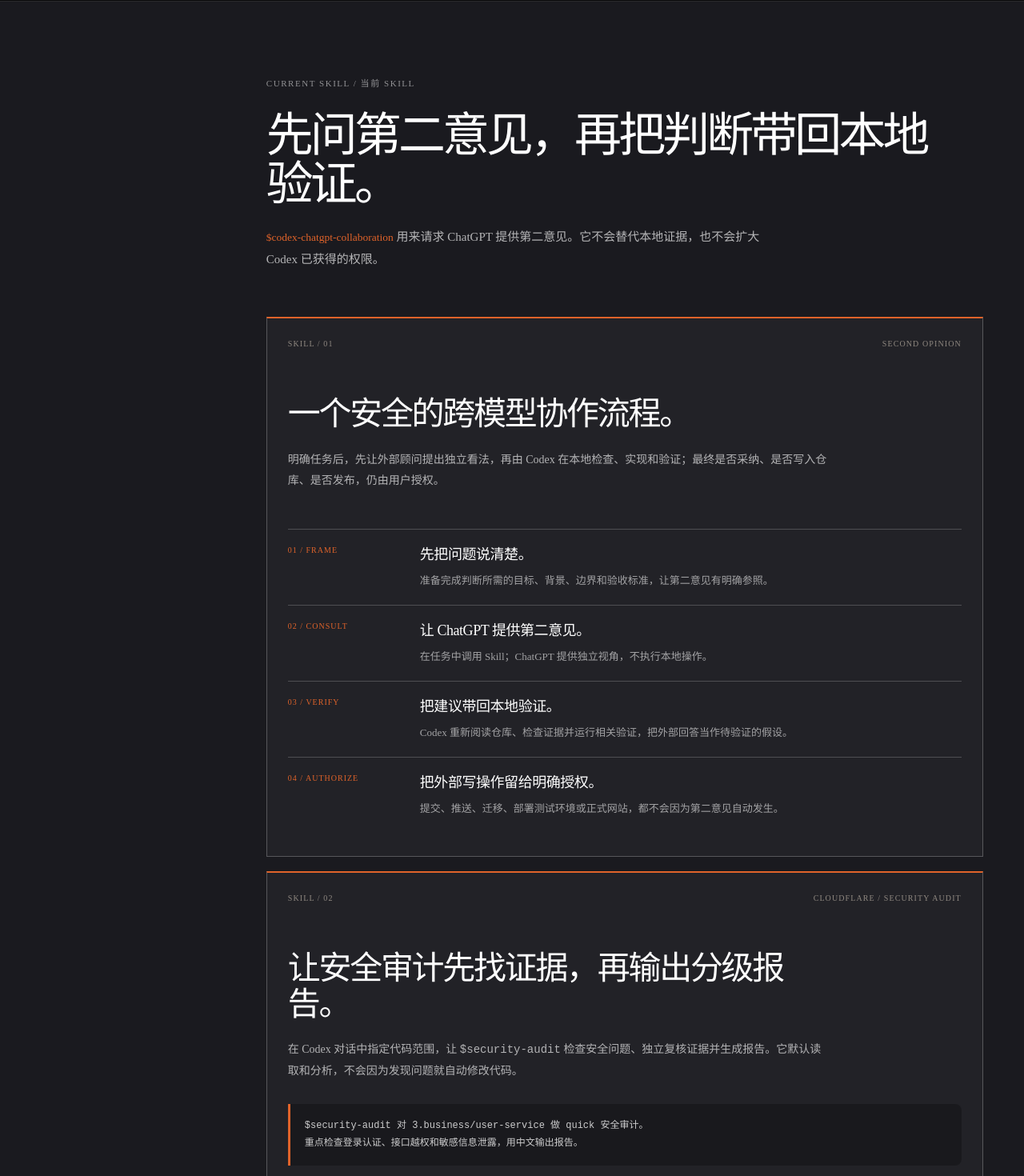
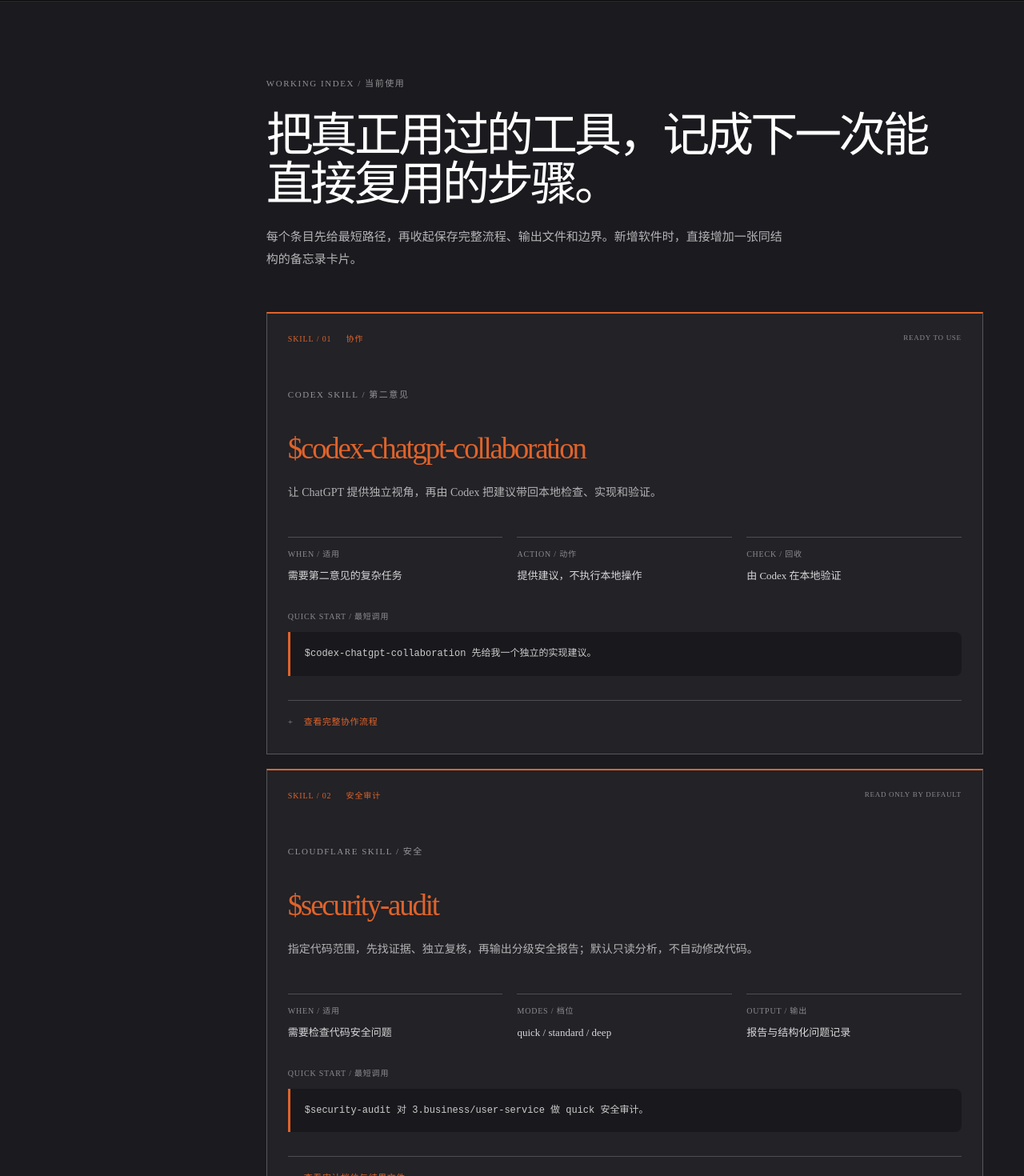
Before and after one commit to Killua910211/killua-win, a Next.js app: page /mind in a window 1280 px wide. Shown: the part 800-2270 px from the top of the page at 80% size. Built offline with nearby package versions, Linux system fonts and the light colour scheme.

Commit message:
feat: redesign mind as tool memo index

```diff
--- a/app/mind/mind.module.css
+++ b/app/mind/mind.module.css
@@ -1,50 +1,4 @@
-.skillsBody,
-.boundaryBody {
-  min-width: 0;
-}
-
-.skillsBody h2,
-.boundaryBody h2 {
-  max-width: 850px;
-  font-size: clamp(32px, 4.6vw, 64px);
-  font-weight: 520;
-  letter-spacing: -.065em;
-  line-height: 1.04;
-}
-
-.skillsLead {
-  max-width: 650px;
-  margin: 22px 0 0;
-  color: #5d5a53;
-  font-size: 15px;
-  line-height: 1.85;
-}
-
-.boundaryGrid article > span {
-  color: #667000;
-  font-family: var(--font-mono), monospace;
-  font-size: 10px;
-  letter-spacing: .1em;
-}
-
-.boundaryGrid h3 {
-  max-width: 360px;
-  margin: 30px 0 0;
-  font-size: 23px;
-  font-weight: 540;
-  letter-spacing: -.04em;
-  line-height: 1.2;
-}
-
-.boundaryGrid p {
-  max-width: 410px;
-  margin: 12px 0 0;
-  color: #5d5a53;
-  font-size: 13px;
-  line-height: 1.8;
-}
-
-.skills,
+.memos,
 .boundary {
   display: grid;
   grid-template-columns: minmax(170px, 22vw) minmax(0, 1fr);
@@ -54,59 +8,139 @@
   color: #fff;
 }
 
-.skillsBody :global(.eyebrow),
+.memosBody,
+.boundaryBody {
+  min-width: 0;
+}
+
+.memosBody h2,
+.boundaryBody h2 {
+  max-width: 850px;
+  font-size: clamp(32px, 4.6vw, 64px);
+  font-weight: 520;
+  letter-spacing: -.065em;
+  line-height: 1.04;
+}
+
+.memosBody :global(.eyebrow),
 .boundaryBody :global(.eyebrow) {
   color: rgba(255, 255, 255, .52);
 }
 
-.skillsLead {
+.memosLead {
+  max-width: 650px;
+  margin: 22px 0 0;
   color: rgba(255, 255, 255, .68);
+  font-size: 15px;
+  line-height: 1.85;
 }
 
-.skillsLead code {
-  color: var(--signal);
-  font-family: var(--font-mono), monospace;
-  font-size: .9em;
-}
-
-.skillCard {
-  max-width: 900px;
-  margin-top: 58px;
+.memoCard {
+  max-width: 980px;
+  margin-top: 52px;
   padding: 24px 26px 30px;
   border: 1px solid rgba(255, 255, 255, .24);
   border-top: 2px solid var(--signal);
   background: rgba(255, 255, 255, .035);
 }
 
-.skillCardHeader {
+.memoCard + .memoCard {
+  margin-top: 18px;
+}
+
+.memoHeader {
   display: flex;
+  align-items: flex-start;
   justify-content: space-between;
   gap: 20px;
 }
 
-.skillCard h3 {
-  max-width: 680px;
-  margin: 58px 0 0;
-  font-size: clamp(27px, 3.2vw, 46px);
+.memoHeaderMeta {
+  display: flex;
+  flex-wrap: wrap;
+  gap: 8px 18px;
+  color: var(--signal);
+  font-family: var(--font-mono), monospace;
+  font-size: 10px;
+  letter-spacing: .09em;
+  text-transform: uppercase;
+}
+
+.memoStatus {
+  color: rgba(255, 255, 255, .48);
+  font-family: var(--font-mono), monospace;
+  font-size: 9px;
+  letter-spacing: .08em;
+  text-align: right;
+}
+
+.memoTitle {
+  margin-top: 54px;
+}
+
+.memoTitle h3 {
+  max-width: 820px;
+  margin: 16px 0 0;
+  font-size: clamp(28px, 4vw, 56px);
   font-weight: 540;
   letter-spacing: -.055em;
   line-height: 1.08;
 }
 
-.skillCard > p {
-  max-width: 680px;
-  margin: 22px 0 0;
+.memoTitle h3 code {
+  color: var(--signal);
+  font-family: var(--font-mono), monospace;
+  font-size: .72em;
+  letter-spacing: -.06em;
+  overflow-wrap: anywhere;
+}
+
+.memoTitle > p:last-child {
+  max-width: 700px;
+  margin: 20px 0 0;
   color: rgba(255, 255, 255, .66);
   font-size: 14px;
   line-height: 1.85;
 }
 
-.skillCard + .skillCard {
-  margin-top: 18px;
+.memoFacts {
+  display: grid;
+  grid-template-columns: repeat(3, minmax(0, 1fr));
+  gap: 18px;
+  margin-top: 42px;
 }
 
-.auditCommand {
-  margin: 28px 0 0;
+.memoFacts > div {
+  min-width: 0;
+  padding-top: 13px;
+  border-top: 1px solid rgba(255, 255, 255, .2);
+}
+
+.memoFacts span,
+.quickStart > span {
+  display: block;
+  color: rgba(255, 255, 255, .48);
+  font-family: var(--font-mono), monospace;
+  font-size: 10px;
+  letter-spacing: .08em;
+}
+
+.memoFacts strong {
+  display: block;
+  margin-top: 10px;
+  color: rgba(255, 255, 255, .82);
+  font-size: 13px;
+  font-weight: 500;
+  line-height: 1.6;
+  overflow-wrap: anywhere;
+}
+
+.quickStart {
+  margin-top: 32px;
+}
+
+.quickStart pre {
+  margin: 12px 0 0;
   padding: 16px 18px;
   overflow-x: auto;
   border-left: 3px solid var(--signal);
@@ -119,8 +153,76 @@
   white-space: pre-wrap;
 }
 
-.auditSection {
-  margin-top: 38px;
+.memoDetails {
+  margin-top: 30px;
+  border-top: 1px solid rgba(255, 255, 255, .2);
+}
+
+.memoDetails summary {
+  padding: 18px 0 2px;
+  color: var(--signal);
+  cursor: pointer;
+  font-family: var(--font-mono), monospace;
+  font-size: 11px;
+  letter-spacing: .05em;
+  list-style: none;
+}
+
+.memoDetails summary::-webkit-details-marker {
+  display: none;
+}
+
+.memoDetails summary::before {
+  display: inline-block;
+  width: 20px;
+  content: '+';
+  color: rgba(255, 255, 255, .5);
+}
+
+.memoDetails[open] summary::before {
+  content: '−';
+}
+
+.stepList {
+  display: grid;
+  gap: 0;
+  margin: 26px 0 0;
+  padding: 0;
+  list-style: none;
+}
+
+.stepList li {
+  display: grid;
+  grid-template-columns: 145px minmax(0, 1fr);
+  gap: 20px;
+  padding: 18px 0;
+  border-top: 1px solid rgba(255, 255, 255, .2);
+}
+
+.stepList li > span {
+  color: var(--signal);
+  font-family: var(--font-mono), monospace;
+  font-size: 10px;
+  letter-spacing: .1em;
+}
+
+.stepList h4 {
+  margin: 0;
+  font-size: 18px;
+  font-weight: 520;
+  letter-spacing: -.025em;
+}
+
+.stepList p {
+  max-width: 540px;
+  margin: 8px 0 0;
+  color: rgba(255, 255, 255, .58);
+  font-size: 13px;
+  line-height: 1.75;
+}
+
+.detailSection {
+  margin-top: 30px;
 }
 
 .auditModeGrid,
@@ -160,6 +262,7 @@
   border-top: 1px solid rgba(255, 255, 255, .2);
   color: rgba(255, 255, 255, .58) !important;
   font-size: 12px !important;
+  line-height: 1.7;
 }
 
 .auditBoundary strong {
@@ -171,44 +274,6 @@
   color: var(--signal);
   font-family: var(--font-mono), monospace;
   font-size: .9em;
-}
-
-.stepList {
-  display: grid;
-  gap: 0;
-  margin: 48px 0 0;
-  padding: 0;
-  list-style: none;
-}
-
-.stepList li {
-  display: grid;
-  grid-template-columns: 145px minmax(0, 1fr);
-  gap: 20px;
-  padding: 18px 0;
-  border-top: 1px solid rgba(255, 255, 255, .2);
-}
-
-.stepList li > span {
-  color: var(--signal);
-  font-family: var(--font-mono), monospace;
-  font-size: 10px;
-  letter-spacing: .1em;
-}
-
-.stepList h4 {
-  margin: 0;
-  font-size: 18px;
-  font-weight: 520;
-  letter-spacing: -.025em;
-}
-
-.stepList p {
-  max-width: 540px;
-  margin: 8px 0 0;
-  color: rgba(255, 255, 255, .58);
-  font-size: 13px;
-  line-height: 1.75;
 }
 
 .boundaryGrid {
@@ -226,55 +291,73 @@
 
 .boundaryGrid article > span {
   color: var(--signal);
+  font-family: var(--font-mono), monospace;
+  font-size: 10px;
+  letter-spacing: .1em;
 }
 
 .boundaryGrid h3 {
   max-width: 280px;
-  margin-top: 30px;
+  margin: 30px 0 0;
+  font-size: 23px;
+  font-weight: 540;
+  letter-spacing: -.04em;
+  line-height: 1.2;
 }
 
 .boundaryGrid p {
+  max-width: 410px;
+  margin: 12px 0 0;
   color: rgba(255, 255, 255, .58);
+  font-size: 13px;
+  line-height: 1.8;
 }
 
 @media (max-width: 760px) {
-  .skills,
+  .memos,
   .boundary {
     grid-template-columns: 1fr;
     gap: 48px;
     padding: 66px 20px 84px;
   }
 
-  .skillsBody h2,
+  .memosBody h2,
   .boundaryBody h2 {
     font-size: clamp(32px, 10.5vw, 48px);
   }
 
+  .memoCard {
+    margin-top: 42px;
+    padding: 20px;
+  }
+
+  .memoCard + .memoCard {
+    margin-top: 16px;
+  }
+
+  .memoHeader {
+    display: block;
+  }
+
+  .memoStatus {
+    display: block;
+    margin-top: 12px;
+    text-align: left;
+  }
+
+  .memoTitle {
+    margin-top: 44px;
+  }
+
+  .memoFacts,
   .boundaryGrid {
     grid-template-columns: 1fr;
     gap: 16px;
-    margin-top: 46px;
+    margin-top: 38px;
   }
 
   .boundaryGrid article {
     min-height: 0;
-  }
-
-  .skillCard {
-    margin-top: 46px;
-    padding: 20px;
-  }
-
-  .skillCard + .skillCard {
-    margin-top: 16px;
-  }
-
-  .skillCard h3 {
-    margin-top: 48px;
-  }
-
-  .stepList {
-    margin-top: 36px;
   }
 
   .stepList li {
@@ -286,5 +369,4 @@
   .auditOutputGrid {
     grid-template-columns: 1fr;
   }
-
 }
--- a/app/mind/page.tsx
+++ b/app/mind/page.tsx
@@ -33,9 +33,21 @@
 ];
 
 const boundaryCards = [
-  { label: '01 / MINIMUM DATA', title: '只传完成判断所需的信息。', body: '不上传凭据、密钥、私有文件或完整仓库；涉及敏感信息时先取得明确授权。' },
-  { label: '02 / LOCAL EVIDENCE', title: '外部建议必须回到本地核验。', body: '检查源文件、运行测试并确认实际输出，不能把顾问意见写成事实、诊断或验证结果。' },
-  { label: '03 / USER AUTHORITY', title: '权限边界由用户决定。', body: '提交、推送、迁移和部署需要单独确认；测试环境与正式网站始终分开说明。' },
+  { label: 'DATA / 最小信息', title: '只传完成判断所需的信息。', body: '不上传凭据、密钥、私有文件或完整仓库；涉及敏感信息时先取得明确授权。' },
+  { label: 'EVIDENCE / 可核验', title: '外部建议必须回到本地核验。', body: '检查源文件、运行测试并确认实际输出，不能把顾问意见写成事实、诊断或验证结果。' },
+  { label: 'AUTHORITY / 用户决定', title: '权限边界由用户决定。', body: '提交、推送、迁移和部署需要单独确认；测试环境与正式网站始终分开说明。' },
+];
+
+const collaborationFacts = [
+  { label: 'WHEN / 适用', value: '需要第二意见的复杂任务' },
+  { label: 'ACTION / 动作', value: '提供建议，不执行本地操作' },
+  { label: 'CHECK / 回收', value: '由 Codex 在本地验证' },
+];
+
+const securityAuditFacts = [
+  { label: 'WHEN / 适用', value: '需要检查代码安全问题' },
+  { label: 'MODES / 档位', value: 'quick / standard / deep' },
+  { label: 'OUTPUT / 输出', value: '报告与结构化问题记录' },
 ];
 
 export default function MindPage() {
@@ -44,39 +56,60 @@
       <SiteHeader current="mind" />
       <main id="main" className="mind-page">
         <PageHero
-          description="这里维护 Codex Skill 与软件使用说明，优先记录可重复、可验证的操作边界。每篇说明都区分怎么用、谁来执行，以及什么需要授权。"
-          eyebrow="Usage notes / 使用说明"
-          label="Tools & protocols"
+          description="记录我实际使用的 Skill 和软件：为什么用、怎么调用、输出什么，以及哪些动作必须由我确认。"
+          eyebrow="Tool memo / 工具备忘录"
+          label="Personal tools"
           number="01"
-          title={<>READ THE<br /><span className="outline">TOOLS</span><br />YOU USE.</>}
+          title={<>TOOLS I<br /><span className="outline">KEEP</span><br />CLOSE.</>}
           titleId="mind-title"
         />
         <SectionNav
-          label="使用说明条目"
+          label="工具备忘录条目"
           items={[
             { href: '#collaboration-skill-heading', label: '$codex-chatgpt-collaboration' },
             { href: '#security-audit-skill-heading', label: '$security-audit' },
           ]}
         />
 
-        <section className={styles.skills} id="mind-skills" aria-labelledby="mind-skills-heading">
+        <section className={styles.memos} id="mind-memos" aria-labelledby="mind-memos-heading">
           <div className="section-label light">
             <span>02</span>
-            <span lang="en">Skills</span>
+            <span lang="en">Tool memos</span>
           </div>
-          <div className={styles.skillsBody}>
-            <p className="eyebrow">Current skill / 当前 Skill</p>
-            <h2 id="mind-skills-heading">先问第二意见，再把判断带回本地验证。</h2>
-            <p className={styles.skillsLead}>
-              <code>$codex-chatgpt-collaboration</code> 用来请求 ChatGPT 提供第二意见。它不会替代本地证据，也不会扩大 Codex 已获得的权限。
-            </p>
-            <article className={styles.skillCard} aria-labelledby="collaboration-skill-heading">
-              <div className={styles.skillCardHeader}>
-                <span className="mind-card-index">Skill / 01</span>
-                <span className="mind-card-index">Second opinion</span>
+          <div className={styles.memosBody}>
+            <div className={styles.memosIntro}>
+              <p className="eyebrow">Working index / 当前使用</p>
+              <h2 id="mind-memos-heading">把真正用过的工具，记成下一次能直接复用的步骤。</h2>
+              <p className={styles.memosLead}>每个条目先给最短路径，再收起保存完整流程、输出文件和边界。新增软件时，直接增加一张同结构的备忘录卡片。</p>
             </div>
-              <h3 id="collaboration-skill-heading">一个安全的跨模型协作流程。</h3>
-              <p>明确任务后，先让外部顾问提出独立看法，再由 Codex 在本地检查、实现和验证；最终是否采纳、是否写入仓库、是否发布，仍由用户授权。</p>
+
+            <article className={styles.memoCard} aria-labelledby="collaboration-skill-heading">
+              <header className={styles.memoHeader}>
+                <div className={styles.memoHeaderMeta}>
+                  <span>Skill / 01</span>
+                  <span>协作</span>
+                </div>
+                <span className={styles.memoStatus}>READY TO USE</span>
+              </header>
+              <div className={styles.memoTitle}>
+                <p className="eyebrow">Codex Skill / 第二意见</p>
+                <h3 id="collaboration-skill-heading"><code>$codex-chatgpt-collaboration</code></h3>
+                <p>让 ChatGPT 提供独立视角，再由 Codex 把建议带回本地检查、实现和验证。</p>
+              </div>
+              <div className={styles.memoFacts}>
+                {collaborationFacts.map((fact) => (
+                  <div key={fact.label}>
+                    <span>{fact.label}</span>
+                    <strong>{fact.value}</strong>
+                  </div>
+                ))}
+              </div>
+              <div className={styles.quickStart}>
+                <span>QUICK START / 最短调用</span>
+                <pre><code>$codex-chatgpt-collaboration 先给我一个独立的实现建议。</code></pre>
+              </div>
+              <details className={styles.memoDetails}>
+                <summary>查看完整协作流程</summary>
                 <ol className={styles.stepList}>
                   {collaborationSteps.map((step) => (
                     <li key={step.label}>
@@ -88,17 +121,37 @@
                     </li>
                   ))}
                 </ol>
+              </details>
             </article>
-            <article className={styles.skillCard} aria-labelledby="security-audit-skill-heading">
-              <div className={styles.skillCardHeader}>
-                <span className="mind-card-index">Skill / 02</span>
-                <span className="mind-card-index">Cloudflare / Security audit</span>
+
+            <article className={styles.memoCard} aria-labelledby="security-audit-skill-heading">
+              <header className={styles.memoHeader}>
+                <div className={styles.memoHeaderMeta}>
+                  <span>Skill / 02</span>
+                  <span>安全审计</span>
                 </div>
-              <h3 id="security-audit-skill-heading">让安全审计先找证据，再输出分级报告。</h3>
-              <p>在 Codex 对话中指定代码范围，让 <code>$security-audit</code> 检查安全问题、独立复核证据并生成报告。它默认读取和分析，不会因为发现问题就自动修改代码。</p>
-              <pre className={styles.auditCommand}><code>{`$security-audit 对 3.business/user-service 做 quick 安全审计。
-重点检查登录认证、接口越权和敏感信息泄露，用中文输出报告。`}</code></pre>
-              <div className={styles.auditSection}>
+                <span className={styles.memoStatus}>READ ONLY BY DEFAULT</span>
+              </header>
+              <div className={styles.memoTitle}>
+                <p className="eyebrow">Cloudflare Skill / 安全</p>
+                <h3 id="security-audit-skill-heading"><code>$security-audit</code></h3>
+                <p>指定代码范围，先找证据、独立复核，再输出分级安全报告；默认只读分析，不自动修改代码。</p>
+              </div>
+              <div className={styles.memoFacts}>
+                {securityAuditFacts.map((fact) => (
+                  <div key={fact.label}>
+                    <span>{fact.label}</span>
+                    <strong>{fact.value}</strong>
+                  </div>
+                ))}
+              </div>
+              <div className={styles.quickStart}>
+                <span>QUICK START / 最短调用</span>
+                <pre><code>{`$security-audit 对 3.business/user-service 做 quick 安全审计。`}</code></pre>
+              </div>
+              <details className={styles.memoDetails}>
+                <summary>查看审计档位与结果文件</summary>
+                <div className={styles.detailSection}>
                   <span className="mind-card-index">MODES / 检查方式</span>
                   <div className={styles.auditModeGrid}>
                     {securityAuditModes.map((mode) => (
@@ -109,7 +162,7 @@
                     ))}
                   </div>
                 </div>
-              <div className={styles.auditSection}>
+                <div className={styles.detailSection}>
                   <span className="mind-card-index">OUTPUT / 结果文件</span>
                   <div className={styles.auditOutputGrid}>
                     {securityAuditOutputs.map((output) => (
@@ -121,6 +174,7 @@
                   </div>
                 </div>
                 <p className={styles.auditBoundary}><strong>阅读报告时：</strong> <code>confirmed</code> 代表已确认，<code>needs_validation</code> 代表待验证，<code>rejected</code> 代表已证伪。动态验证只能在满足隔离要求的本地沙盒中执行；一次审计不代表查完所有漏洞。</p>
+              </details>
             </article>
           </div>
         </section>
@@ -132,7 +186,7 @@
           </div>
           <div className={styles.boundaryBody}>
             <p className="eyebrow">Keep it accountable / 保持可追责</p>
-            <h2 id="mind-boundary-heading">说明文档不扩大权限。</h2>
+            <h2 id="mind-boundary-heading">工具备忘录只帮我记住怎么用，不替我做决定。</h2>
             <div className={styles.boundaryGrid}>
               {boundaryCards.map((card) => (
                 <article key={card.label}>
```
Lines whose indentation alone changed are shown as unchanged.
